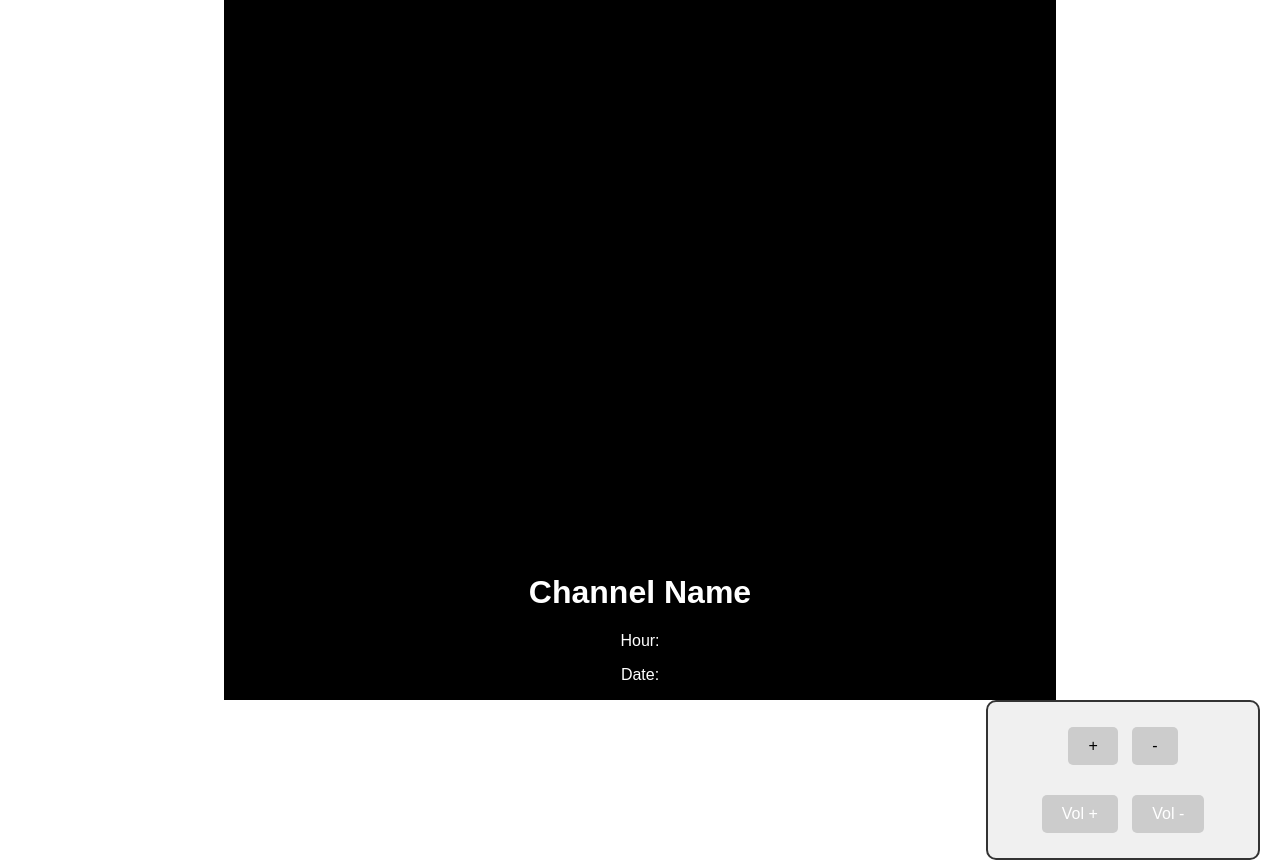
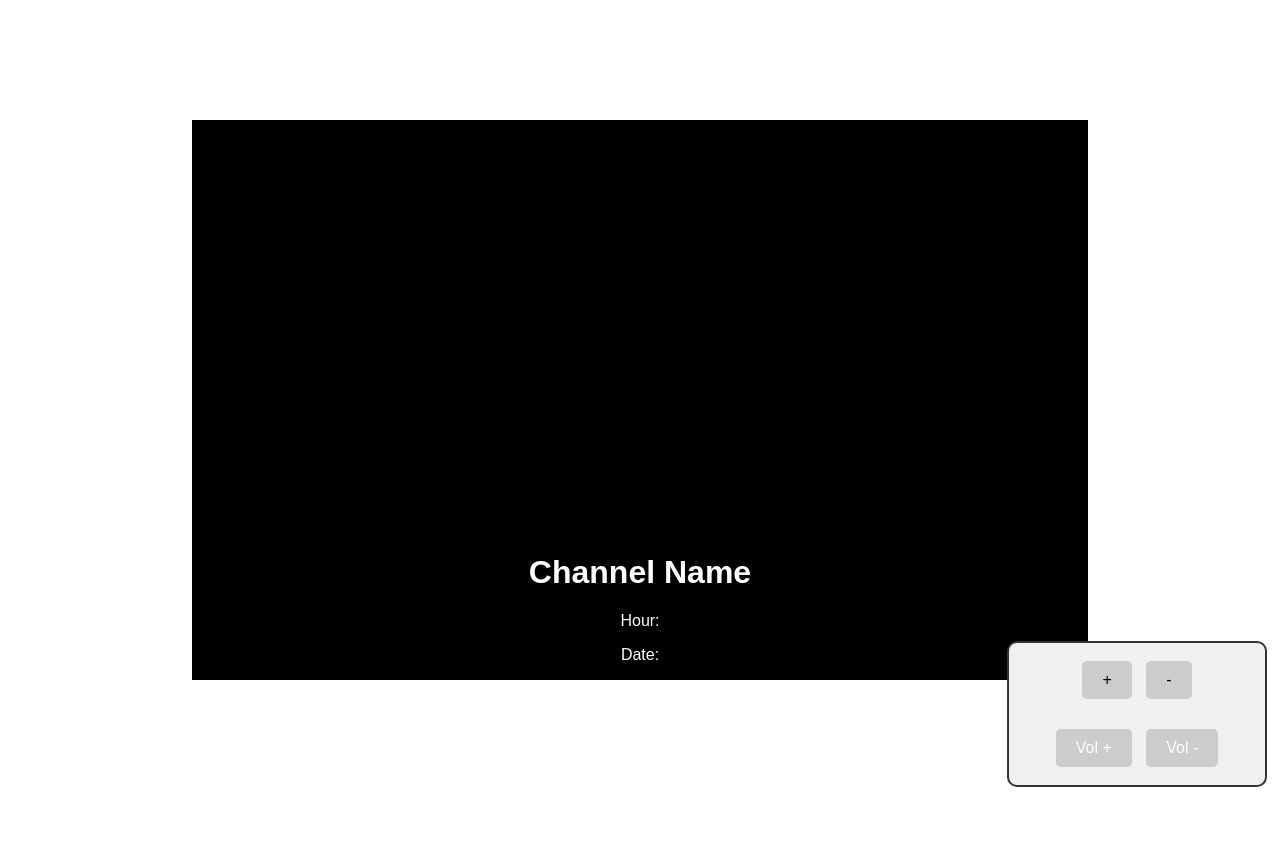
Before and after one commit to annahico/Interactive-TV, a plain HTML site: page index.html in a window 1280 px wide. After the commit the page ends 800 px from the top, so only its background shows below. Drawn offline with Linux system fonts and the light colour scheme.

Commit message:
modificando tamaño tv y mando

```diff
--- a/style.css
+++ b/style.css
@@ -7,9 +7,12 @@ body {
 
 /* Estilos para la pantalla de televisión */
 .tv-screen {
-    position: relative;
-    width: 65%;
-    height: 700px;
+    position: absolute;
+    top: 50%;
+    left: 50%;
+    transform: translate(-50%, -50%);
+    width: 70%;
+    height: 70%;
     /* Ajustar según sea necesario */
     background-color: black;
     color: white;
@@ -31,10 +34,11 @@ body {
 
 .background-image {
     position: absolute;
-    top: 0;
-    left: 0;
-    width: 100%;
-    height: 100%;
+    top: 50%;
+    left: 50%;
+    transform: translate(-50%, -50%);
+    width: 80%;
+    height: 80%;
     /* background-image: url("./img/pared.jpg");  */
     background-size: cover;
     filter: brightness(0.5);
@@ -44,17 +48,19 @@ body {
 }
 
 .remote-control {
+    position: absolute;
+    bottom: 13px; /* Espacio abajo */
+    right: 13px; /* Espacio a la derecha */
     display: flex;
     flex-direction: column;
     align-items: center;
     background-color: #f0f0f0;
-    padding: 20px;
+    padding: 13px;
     border: 2px solid #333;
     border-radius: 10px;
     width: 230px;
-    margin-left: auto;
-    margin-right: 20px; /* Espacio a la derecha */
 }
+
 
 .remote-control button {
     padding: 10px 20px;
```
